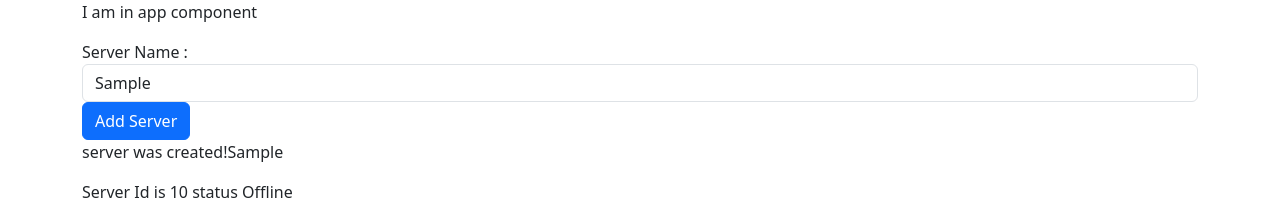
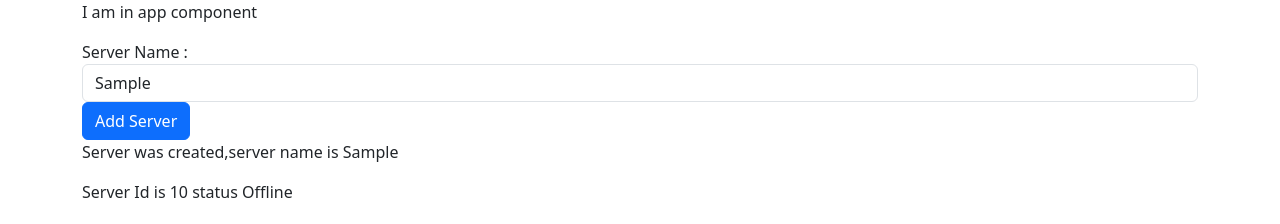
Before and after one commit to imuragesh/Angular2024Cource, an Angular app: page / in a window 1280 px wide. Both pictures are taken after typing "Sample" into the empty fields and a click on the button "Add Server". Shown: the top 224 px of the page. Built offline with nearby package versions, Linux system fonts and the light colour scheme.

Commit message:
structural directives *ngIF how to use

```diff
--- a/src/app/servers/servers.component.html
+++ b/src/app/servers/servers.component.html
@@ -11,7 +11,9 @@ class="btn btn-primary"
 <input type="text" class="form-control" [(ngModel)]="servername">
 <button class="btn btn-primary" [disabled]='!AllowNewServer' (click)='onCreationServer()'>Add Server</button>
 <!-- <p>{{AlloeNewServer}}</p> -->
-<p [innerText]='serverCreationStatus' ></p>
+<!-- <p [innerText]='serverCreationStatus' ></p> -->
 <!-- <p>{{servername}}</p> -->
+<p  *ngIf='servercreayted'>Server was created,server name is {{servername}}</p>
+
 <app-server></app-server>
 <app-server></app-server>
--- a/src/app/servers/servers.component.ts
+++ b/src/app/servers/servers.component.ts
@@ -15,6 +15,7 @@ export class ServersComponent implements OnInit {
   AllowNewServer:boolean=false;
   serverCreationStatus='No server was created!';
   servername:string='';
+  servercreayted:boolean=false;
 
   constructor(){
     setTimeout(() => {
@@ -23,6 +24,7 @@ export class ServersComponent implements OnInit {
 
   }
   onCreationServer() {
+    this.servercreayted=true
     this.serverCreationStatus = 'server was created!'+this.servername
 
   }
```
Also changed, not shown: 1 other file (tests, documents, lock files or other folders).
